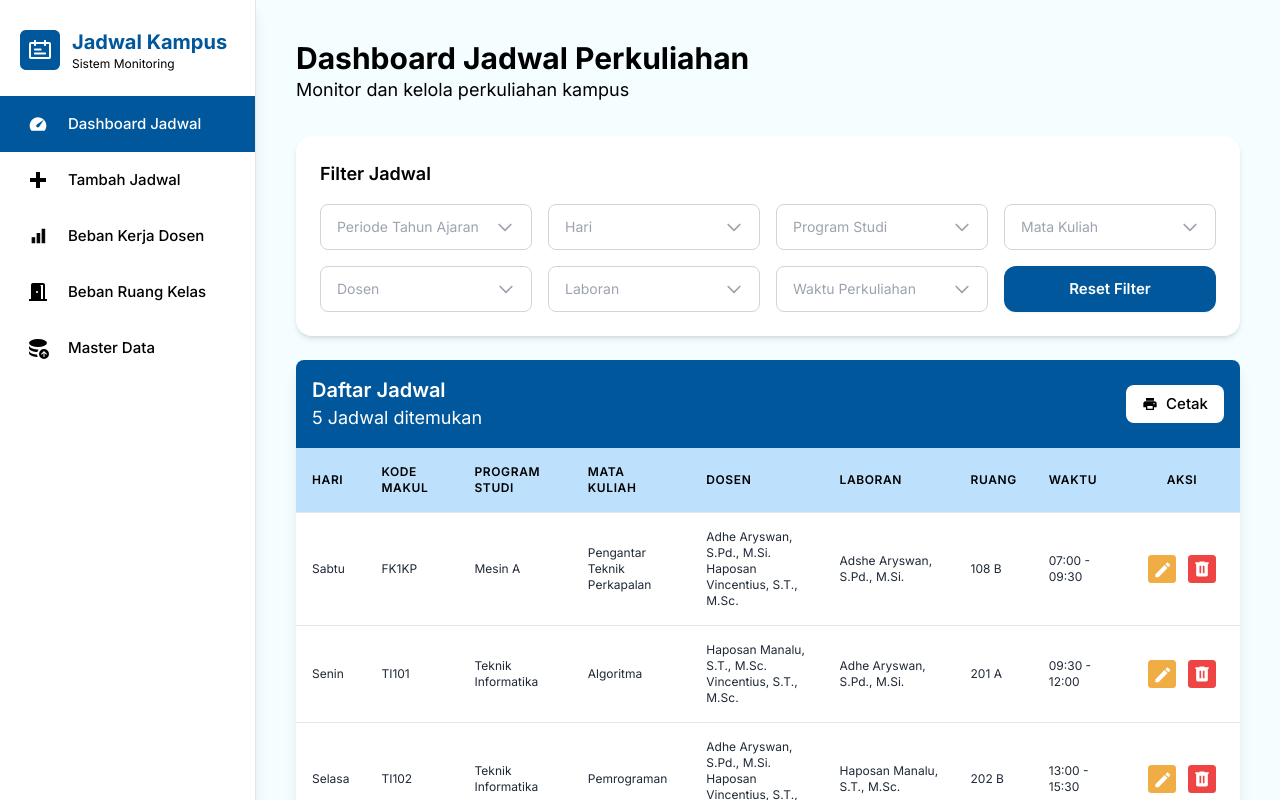
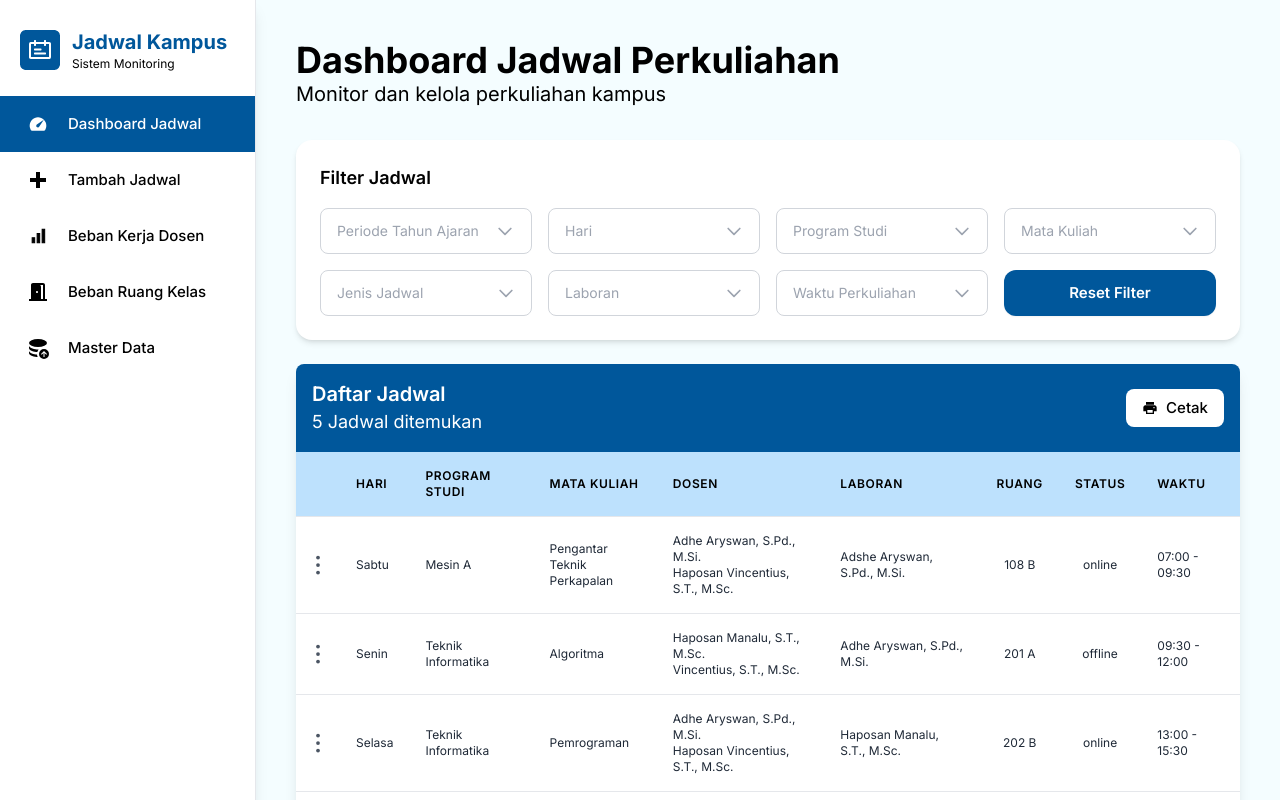
Before and after one commit to YurikoAishinselo123/Sistem-Jadwal, a Vue app in the folder FE/: page / in a window 1280 px wide. Shown: the top 800 px of the page. Built offline with nearby package versions, Linux system fonts and the light colour scheme.

Commit message:
Change the dosen field in the jadwal filter to jenis jadwal, and add detail, edit, and delete UI to the dashboard data.

```diff
--- /dev/null
+++ b/FE/src/assets/icons/Delete_icon.vue
@@ -0,0 +1,12 @@
+<template>
+  <svg
+    xmlns="http://www.w3.org/2000/svg"
+    viewBox="0 -960 960 960"
+    fill="currentColor"
+    class="w-4 h-4"
+  >
+    <path
+      d="M280-120q-33 0-56.5-23.5T200-200v-520h-40v-80h200v-40h240v40h200v80h-40v520q0 33-23.5 56.5T680-120H280Zm80-160h80v-360h-80v360Zm160 0h80v-360h-80v360Z"
+    />
+  </svg>
+</template>
--- /dev/null
+++ b/FE/src/assets/icons/Detail_icon.vue
@@ -0,0 +1,13 @@
+<template>
+  <svg
+    xmlns="http://www.w3.org/2000/svg"
+    viewBox="0 -960 960 960"
+    fill="currentColor"
+    stroke="currentColor"
+    class="w-4 h-4"
+  >
+    <path
+      d="M480-320q75 0 127.5-52.5T660-500q0-75-52.5-127.5T480-680q-75 0-127.5 52.5T300-500q0 75 52.5 127.5T480-320Zm0-72q-45 0-76.5-31.5T372-500q0-45 31.5-76.5T480-608q45 0 76.5 31.5T588-500q0 45-31.5 76.5T480-392Zm0 192q-146 0-266-81.5T40-500q54-137 174-218.5T480-800q146 0 266 81.5T920-500q-54 137-174 218.5T480-200Z"
+    />
+  </svg>
+</template>
--- /dev/null
+++ b/FE/src/assets/icons/Edit_icon.vue
@@ -0,0 +1,14 @@
+<template>
+  <svg
+    xmlns="http://www.w3.org/2000/svg"
+    viewBox="0 -960 960 960"
+    fill="currentColor"
+    stroke="currentColor"
+    stroke-width="50"
+    class="w-4 h-4"
+  >
+    <path
+      d="M168-121q-21 5-36.5-10.5T121-168l35-170 182 182-170 35Zm235-84L205-403l413-413q23-23 57-23t57 23l84 84q23 23 23 57t-23 57L403-205Z"
+    />
+  </svg>
+</template>
--- a/FE/src/components/DashboardTable.vue
+++ b/FE/src/components/DashboardTable.vue
@@ -23,17 +23,19 @@
         <thead class="bg-header-table">
           <tr>
             <th
+              v-if="hasActions"
+              class="py-3 text-center text-xs font-semibold text-black uppercase tracking-wider"
+            ></th>
+
+            <th
               v-for="column in columns"
               :key="column.key"
               class="px-4 py-4 text-left text-xs font-semibold text-black uppercase tracking-wider"
+              :class="{
+                'text-center': ['ruang', 'status'].includes(column.key),
+              }"
             >
               {{ column.label }}
-            </th>
-            <th
-              v-if="hasActions"
-              class="px-6 py-3 text-center text-xs font-semibold text-black uppercase tracking-wider"
-            >
-              Aksi
             </th>
           </tr>
         </thead>
@@ -41,13 +43,67 @@
         <!-- Table Body -->
         <tbody class="bg-white divide-y divide-gray-200 text-gray-800">
           <tr v-for="(row, rowIndex) in data" :key="rowIndex">
-            <td v-for="column in columns" :key="column.key" class="px-4 py-4 text-xs align-middle">
-              <!-- Mata Kuliah: break line after 2nd word -->
+            <!-- Actions -->
+            <td v-if="hasActions" class="py-2 px-1 text-center relative">
+              <div class="flex items-center justify-center">
+                <button
+                  @click="toggleMenu(rowIndex)"
+                  class="p-2 hover:bg-gray-100 rounded-full transition-colors action-button"
+                  type="button"
+                >
+                  <svg class="w-5 h-5 text-gray-600" fill="currentColor" viewBox="0 0 16 16">
+                    <circle cx="8" cy="2" r="1.5" />
+                    <circle cx="8" cy="8" r="1.5" />
+                    <circle cx="8" cy="14" r="1.5" />
+                  </svg>
+                </button>
+
+                <!-- Popup Menu -->
+                <div
+                  v-if="activeMenu === rowIndex"
+                  class="absolute top-1/2 -translate-y-1/2 left-full bg-white rounded-xl shadow-xl border border-gray-200 z-50 action-menu min-w-[120px]"
+                >
+                  <button
+                    @click=""
+                    class="w-full px-4 py-3 flex items-center gap-4 text-left text-sm text-gray-700 hover:bg-gray-100 transition-colors whitespace-nowrap rounded-t-xl"
+                  >
+                    <Detail_icon class="w-5 h-5" />
+                    <span>Detail</span>
+                  </button>
+
+                  <button
+                    @click="handleEdit(row, rowIndex)"
+                    class="w-full px-4 py-3 flex items-center gap-4 text-left text-sm text-gray-700 hover:bg-gray-100 transition-colors whitespace-nowrap"
+                  >
+                    <Edit_icon class="w-5 h-5" />
+                    <span>Edit</span>
+                  </button>
+
+                  <button
+                    @click="handleDelete(row, rowIndex)"
+                    class="w-full px-4 py-3 flex items-center gap-4 text-left text-sm text-red-600 hover:bg-red-50 transition-colors whitespace-nowrap rounded-b-xl"
+                  >
+                    <Delete_icon class="w-5 h-5" />
+                    <span>Delete</span>
+                  </button>
+                </div>
+              </div>
+            </td>
+
+            <td
+              v-for="column in columns"
+              :key="column.key"
+              class="px-4 py-4 text-xs align-middle"
+              :class="{
+                'text-center': ['ruang', 'status'].includes(column.key),
+              }"
+            >
+              <!-- Mata Kuliah: break line -->
               <template v-if="column.key === 'mataKuliah'">
                 <span v-html="formatMataKuliah(row[column.key])"></span>
               </template>
 
-              <!-- Dosen: shorten but keep degrees -->
+              <!-- Dosen -->
               <template v-else-if="column.key === 'dosen'">
                 <div class="flex flex-col">
                   <span>{{ formatDosen(row.dosen1 || row.dosen) }}</span>
@@ -55,22 +111,10 @@
                 </div>
               </template>
 
-              <!-- Default render -->
+              <!-- Default -->
               <template v-else>
                 {{ row[column.key] }}
               </template>
-            </td>
-
-            <!-- Actions -->
-            <td v-if="hasActions" class="px-6 py-4 text-center">
-              <div class="flex items-center justify-center gap-3">
-                <button @click="$emit('edit', row)">
-                  <img :src="EditIcon" alt="Edit Icon" class="w-7 min-w-[28px] h-auto" />
-                </button>
-                <button @click="$emit('delete', row)">
-                  <img :src="DeleteIcon" alt="Delete Icon" class="w-7 min-w-[28px] h-auto" />
-                </button>
-              </div>
             </td>
           </tr>
 
@@ -91,33 +135,55 @@
 
 <script setup>
 import PrintIcon from '@/assets/image/Print_icon.svg'
-import EditIcon from '@/assets/image/Edit_icon.svg'
-import DeleteIcon from '@/assets/image/Delete_icon.svg'
-
-import { defineProps, defineEmits } from 'vue'
+import Edit_icon from '@/assets/icons/Edit_icon.vue'
+import Delete_icon from '@/assets/icons/Delete_icon.vue'
+import Detail_icon from '@/assets/icons/Detail_icon.vue'
+import { defineProps, defineEmits, ref, onMounted, onUnmounted } from 'vue'
 
 const props = defineProps({
-  columns: {
-    type: Array,
-    required: true,
-  },
-  data: {
-    type: Array,
-    required: true,
-  },
-  hasActions: {
-    type: Boolean,
-    default: false,
-  },
+  columns: Array,
+  data: Array,
+  hasActions: Boolean,
   emptyMessage: {
     type: String,
     default: 'Tidak ada data',
   },
 })
 
-defineEmits(['edit', 'delete', 'print'])
+const emit = defineEmits(['edit', 'delete', 'print'])
 
-// 🔹 Break line after 2nd word for Mata Kuliah
+const activeMenu = ref(null)
+
+const toggleMenu = (rowIndex) => {
+  activeMenu.value = activeMenu.value === rowIndex ? null : rowIndex
+}
+
+const handleEdit = (row) => {
+  emit('edit', row)
+  activeMenu.value = null
+}
+
+const handleDelete = (row) => {
+  emit('delete', row)
+  activeMenu.value = null
+}
+
+const handleClickOutside = (event) => {
+  const menus = document.querySelectorAll('.action-menu')
+  let clickedInside = false
+
+  menus.forEach((menu) => {
+    if (menu.contains(event.target)) clickedInside = true
+  })
+
+  if (!clickedInside && !event.target.closest('.action-button')) {
+    activeMenu.value = null
+  }
+}
+
+onMounted(() => document.addEventListener('click', handleClickOutside))
+onUnmounted(() => document.removeEventListener('click', handleClickOutside))
+
 const formatMataKuliah = (text) => {
   if (!text) return ''
   const words = text.split(' ')
@@ -125,20 +191,12 @@ const formatMataKuliah = (text) => {
   return `${words.slice(0, 2).join(' ')}<br>${words.slice(2).join(' ')}`
 }
 
-// 🔹 Shorten Dosen name but keep degrees
 const formatDosen = (name) => {
   if (!name) return ''
-
-  // Split by comma to separate name and degree
   const [mainName, ...degrees] = name.split(',')
   const words = mainName.trim().split(/\s+/)
-
   if (words.length <= 2) return name
-
-  // Keep first 2 words + first letter of 3rd (if exists)
   const shortened = `${words[0]} ${words[1]} ${words[2] ? words[2][0] + '.' : ''}`
-  const degreePart = degrees.length > 0 ? `,${degrees.join(',')}` : ''
-
-  return shortened + degreePart
+  return shortened + (degrees.length > 0 ? `,${degrees.join(',')}` : '')
 }
 </script>
--- a/FE/src/components/FilterJadwal.vue
+++ b/FE/src/components/FilterJadwal.vue
@@ -39,7 +39,7 @@
       <CustomDropdown
         v-model="filters.dosen"
         :options="options.dosen"
-        placeholder="Dosen"
+        placeholder="Jenis Jadwal"
         :searchable="true"
       />
 
--- a/FE/src/layouts/MainLayout.vue
+++ b/FE/src/layouts/MainLayout.vue
@@ -1,5 +1,5 @@
 <template>
-  <div class="flex flex-row w-screen">
+  <div class="flex flex-row min-w-screen">
     <aside class="shadow-lg min-h-screen">
       <Sidebar />
     </aside>
--- a/FE/src/views/DashboardView.vue
+++ b/FE/src/views/DashboardView.vue
@@ -1,9 +1,6 @@
 <template>
-  <div class="mb-8 mt-12 sm:mt-10 xl:mt-0">
-    <p class="text-xl sm:text-3xl font-bold text-black">Dashboard Jadwal Perkuliahan</p>
-    <p class="text-sm sm:text-lg font-base text-black">Monitor dan kelola perkuliahan kampus</p>
-  </div>
-
+  <p class="text-4xl font-bold text-black">Dashboard Jadwal Perkuliahan</p>
+  <p class="text-xl font-base text-black mb-8">Monitor dan kelola perkuliahan kampus</p>
   <FilterJadwal
     :options="filterOptions"
     @filter-change="handleFilterChange"
@@ -11,8 +8,7 @@
     class="shadow-lg mb-6"
   />
 
-  <!-- Fixed table wrapper -->
-  <div class="table-wrapper shadow-lg">
+  <!-- Table with merged header -->
   <DashboardTable
     :columns="columns"
     :data="filteredData"
@@ -20,8 +16,8 @@
     @edit="handleEdit"
     @delete="handleDelete"
     @print="handlePrint"
-    />
-  </div>
+  >
+  </DashboardTable>
 </template>
 
 <script lang="ts" setup>
@@ -33,12 +29,12 @@ import DashboardTable from '../components/DashboardTable.vue'
 // Define columns for the table
 const columns = ref([
   { key: 'hari', label: 'Hari' },
-  { key: 'kodeMakul', label: 'Kode Makul' },
   { key: 'programStudi', label: 'Program Studi' },
   { key: 'mataKuliah', label: 'Mata Kuliah' },
   { key: 'dosen', label: 'Dosen' },
   { key: 'laboran', label: 'Laboran' },
   { key: 'ruang', label: 'Ruang' },
+  { key: 'status', label: 'status' },
   { key: 'waktu', label: 'Waktu' },
 ])
 
@@ -55,6 +51,7 @@ const jadwalData = ref([
     ruang: '108 B',
     waktu: '07:00 - 09:30',
     periodeTahunAjaran: 'Gasal 2025',
+    status: 'online',
   },
   {
     hari: 'Senin',
@@ -67,6 +64,7 @@ const jadwalData = ref([
     ruang: '201 A',
     waktu: '09:30 - 12:00',
     periodeTahunAjaran: 'Gasal 2025',
+    status: 'offline',
   },
   {
     hari: 'Selasa',
@@ -79,6 +77,7 @@ const jadwalData = ref([
     ruang: '202 B',
     waktu: '13:00 - 15:30',
     periodeTahunAjaran: 'Gasal 2025',
+    status: 'online',
   },
   {
     hari: 'Rabu',
@@ -91,6 +90,7 @@ const jadwalData = ref([
     ruang: '108 C',
     waktu: '07:00 - 09:30',
     periodeTahunAjaran: 'Genap 2025',
+    status: 'offline',
   },
   {
     hari: 'Kamis',
@@ -103,6 +103,7 @@ const jadwalData = ref([
     ruang: '301 A',
     waktu: '09:30 - 12:00',
     periodeTahunAjaran: 'Gasal 2025',
+    status: 'online',
   },
 ])
 
@@ -166,6 +167,8 @@ const handleReset = () => {
 const handleEdit = (row: any) => {
   console.log('Edit:', row)
   alert(`Edit jadwal: ${row.mataKuliah}`)
+  // Add your edit logic here
+  // Example: router.push({ name: 'EditJadwal', params: { id: row.id } })
 }
 
 const handleDelete = (row: any) => {
@@ -186,47 +189,10 @@ const handlePrint = () => {
 </script>
 
 <style scoped>
-/* Critical fix for zoom issue */
-.dashboard-container {
-  width: 100%;
-  max-width: 100%;
-  overflow-x: hidden; /* Prevent horizontal scroll on container */
-}
-
-.table-wrapper {
-  width: 100%;
-  max-width: 100%;
-  overflow-x: auto;
-  overflow-y: visible;
-  -webkit-overflow-scrolling: touch;
-}
-
-/* Ensure child components don't overflow */
-.table-wrapper :deep(*) {
-  max-width: 100%;
-}
-
-/* Force table to be responsive */
-.table-wrapper :deep(table) {
-  width: 100% !important;
-  max-width: 100% !important;
-  table-layout: auto;
-}
-
-.table-wrapper :deep(th),
-.table-wrapper :deep(td) {
-  word-wrap: break-word;
-  overflow-wrap: break-word;
-  max-width: 200px; /* Adjust based on your needs */
-}
-
+/* Add any custom styles here */
 @media print {
   .no-print {
     display: none;
   }
-
-  .table-wrapper {
-    overflow: visible;
-  }
 }
 </style>
```
Also changed, not shown: FE/src/components/SelectField.vue (deleted, +0 -41 lines). Lines whose indentation alone changed are shown as unchanged.
